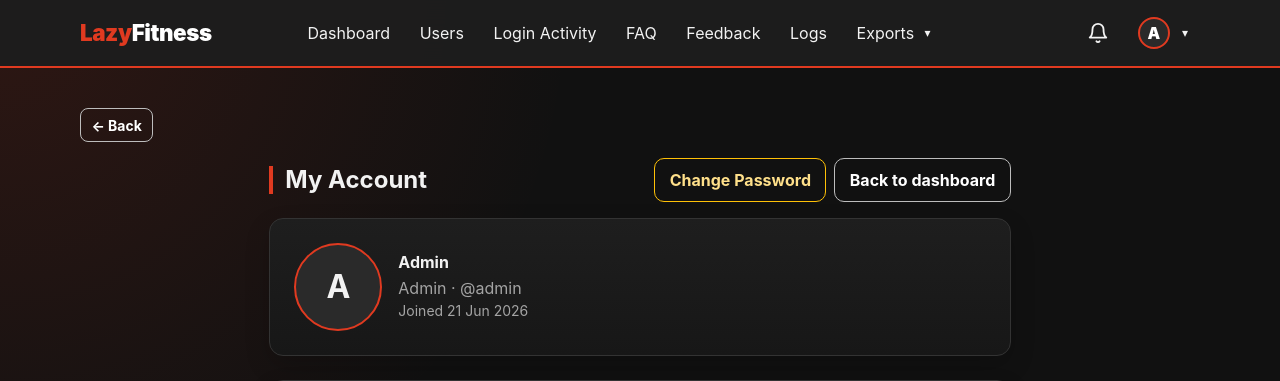
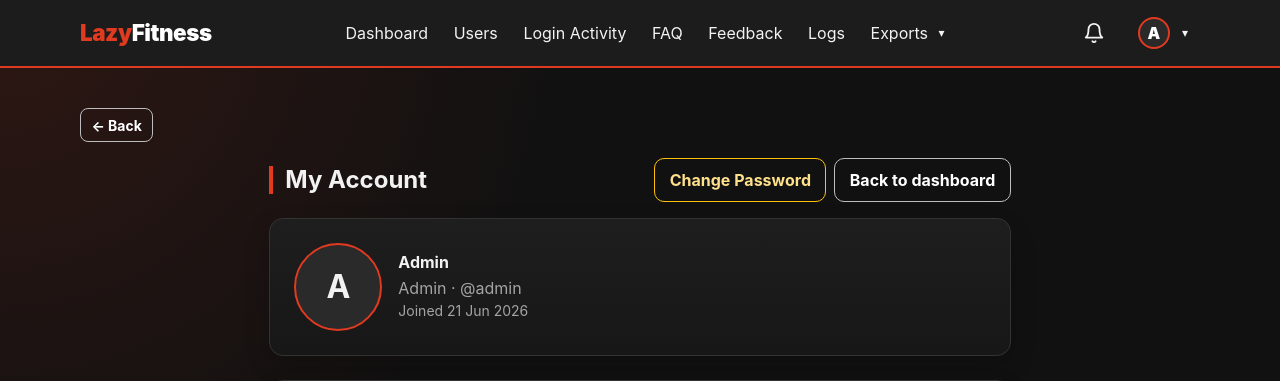
Before and after one commit to y1nghui/lazyfitness, a Django app: page /accounts/account/ in a window 1280 px wide. Shown: the top 381 px of the page. Run offline with Django 4.2, Linux system fonts and the light colour scheme; a user stored in the database is signed in; data comes from the database, SQL or seed files in the repository; both versions use the stored data as it was after the commit.

Commit message:
adjust nav bar

```diff
--- a/static/css/lazyfitness.css
+++ b/static/css/lazyfitness.css
@@ -1407,3 +1407,70 @@ canvas {
   border: 2px solid #1e1e1e; /* Matches navbar background to make it 'cut out' of the icon */
   border-radius: 50%;
 }
+
+/* Navbar one-line desktop alignment fix */
+.nav-container {
+  flex-wrap: nowrap;
+}
+
+.navbar-brand {
+  flex-shrink: 0;
+}
+
+.justify-content-end { justify-content: flex-end !important; }
+.flex-row { flex-direction: row !important; }
+.flex-nowrap { flex-wrap: nowrap !important; }
+.flex-shrink-0 { flex-shrink: 0 !important; }
+.ms-1 { margin-left: .25rem !important; }
+
+@media (min-width: 992px) {
+  .navbar-expand-lg .navbar-toggler {
+    display: none;
+  }
+
+  #nav.navbar-collapse {
+    display: flex !important;
+    align-items: center;
+    flex-basis: auto;
+    flex-grow: 1;
+    min-width: 0;
+    width: 100%;
+  }
+
+  #nav .main-nav {
+    display: flex;
+    align-items: center;
+    justify-content: center;
+    flex: 1 1 auto;
+    min-width: 0;
+    gap: 1.6rem;
+    white-space: nowrap;
+  }
+
+  #nav .main-nav .nav-link {
+    padding-left: 0;
+    padding-right: 0;
+    white-space: nowrap;
+  }
+
+  #nav .nav-actions {
+    display: flex;
+    align-items: center;
+    justify-content: flex-end;
+    flex: 0 0 auto;
+    white-space: nowrap;
+    padding-left: .75rem;
+  }
+
+  #nav .nav-actions .nav-link {
+    display: flex;
+    align-items: center;
+    justify-content: center;
+    padding-top: .5rem;
+    padding-bottom: .5rem;
+  }
+
+  #nav .profile-hover-dropdown .dropdown-toggle {
+    white-space: nowrap;
+  }
+}
--- a/templates/shared/base.html
+++ b/templates/shared/base.html
@@ -9,7 +9,7 @@
   {% block extra_css %}{% endblock %}
 </head>
 <body>
-<nav class="navbar navbar-dark sticky-top" aria-label="Primary navigation">
+<nav class="navbar navbar-expand-lg navbar-dark sticky-top" aria-label="Primary navigation">
   <div class="container nav-container">
     {% if user.is_authenticated %}
       {% if user.is_gym_user %}
@@ -32,7 +32,7 @@
     <div class="navbar-collapse collapse" id="nav">
       {% if user.is_authenticated %}
 
-        <ul class="navbar-nav mx-auto align-items-lg-center justify-content-lg-evenly flex-grow-1 px-lg-4">
+        <ul class="navbar-nav main-nav mx-auto align-items-lg-center justify-content-lg-center flex-grow-1 gap-lg-4 px-lg-3 flex-nowrap">
           {% if user.is_gym_user %}
             <li class="nav-item"><a class="nav-link" href="{% url 'gym_user:dashboard' %}">Dashboard</a></li>
             <li class="nav-item"><a class="nav-link" href="{% url 'gym_user:workout_select' %}">Workouts</a></li>
@@ -70,7 +70,7 @@
           {% endif %}
         </ul>
 
-        <ul class="navbar-nav ms-auto flex-grow-1 align-items-center gap-2 gap-lg-3 px-lg-4 justify-content-center">
+        <ul class="navbar-nav nav-actions ms-lg-auto align-items-center gap-2 gap-lg-3 flex-row flex-nowrap justify-content-end">
 
           {% if not user.is_admin_user %}
           <li class="nav-item">
@@ -98,7 +98,7 @@
             </a>
           </li>
 
-          <li class="nav-item dropdown profile-hover-dropdown ms-2">
+          <li class="nav-item dropdown profile-hover-dropdown ms-1 flex-shrink-0">
             <a class="nav-link d-flex align-items-center gap-2 dropdown-toggle" href="#" role="button" data-lf-toggle="dropdown" aria-expanded="false">
               {% if user.profile_picture %}
                 <img src="{{ user.profile_picture.url }}" alt="{{ user.username }} profile picture" class="rounded-circle avatar-sm">
@@ -119,7 +119,7 @@
         </ul>
 
       {% else %}
-        <ul class="navbar-nav ms-auto align-items-lg-center gap-lg-3">
+        <ul class="navbar-nav nav-actions ms-lg-auto align-items-lg-center gap-lg-3">
           <li class="nav-item"><a class="nav-link" href="{% url 'accounts:login' %}">Login</a></li>
           <li class="nav-item"><a class="btn btn-primary btn-sm" href="{% url 'accounts:register' %}">Start Your Fitness Journey</a></li>
         </ul>
```
Also changed, not shown: db.sqlite3.
